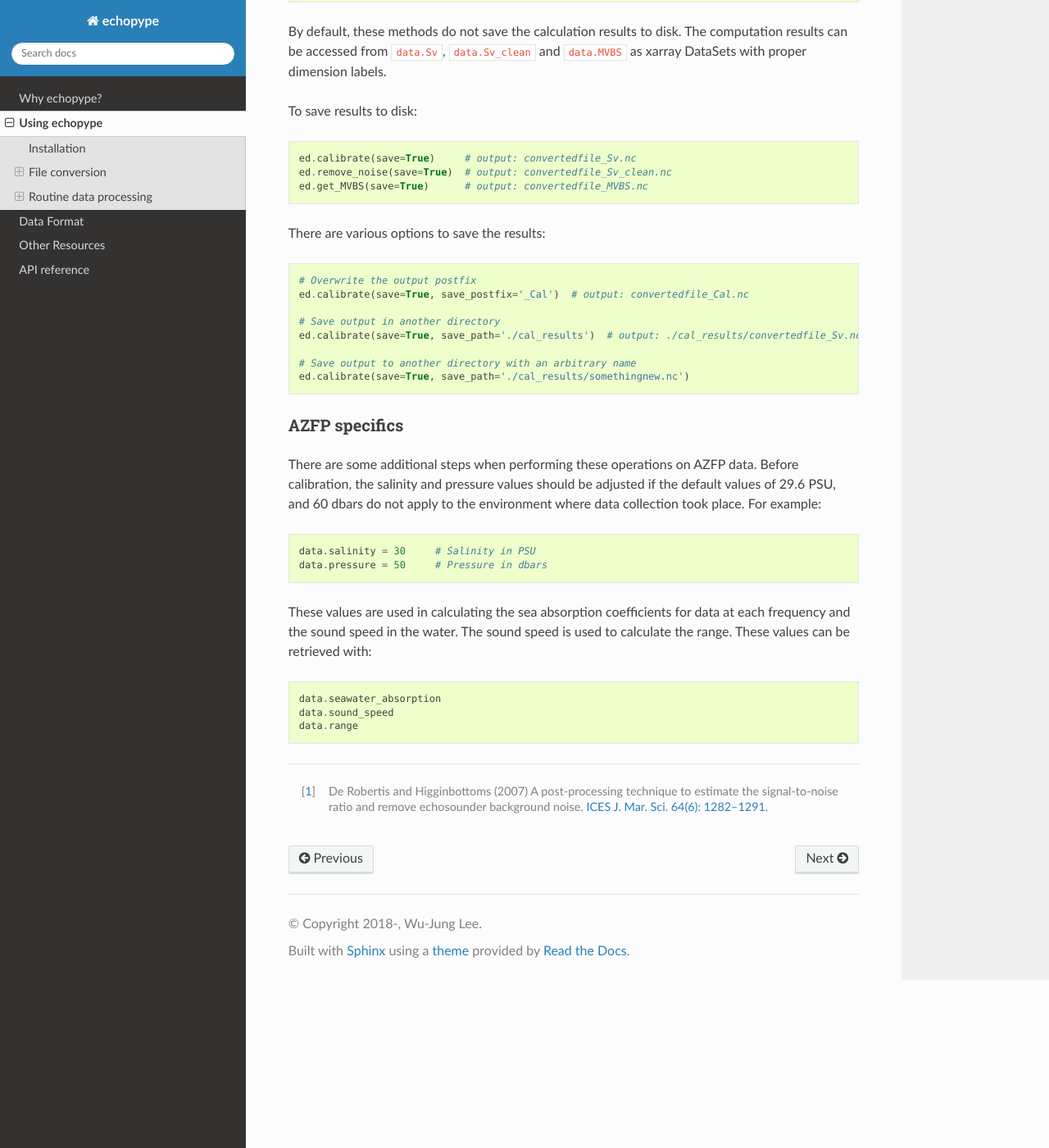
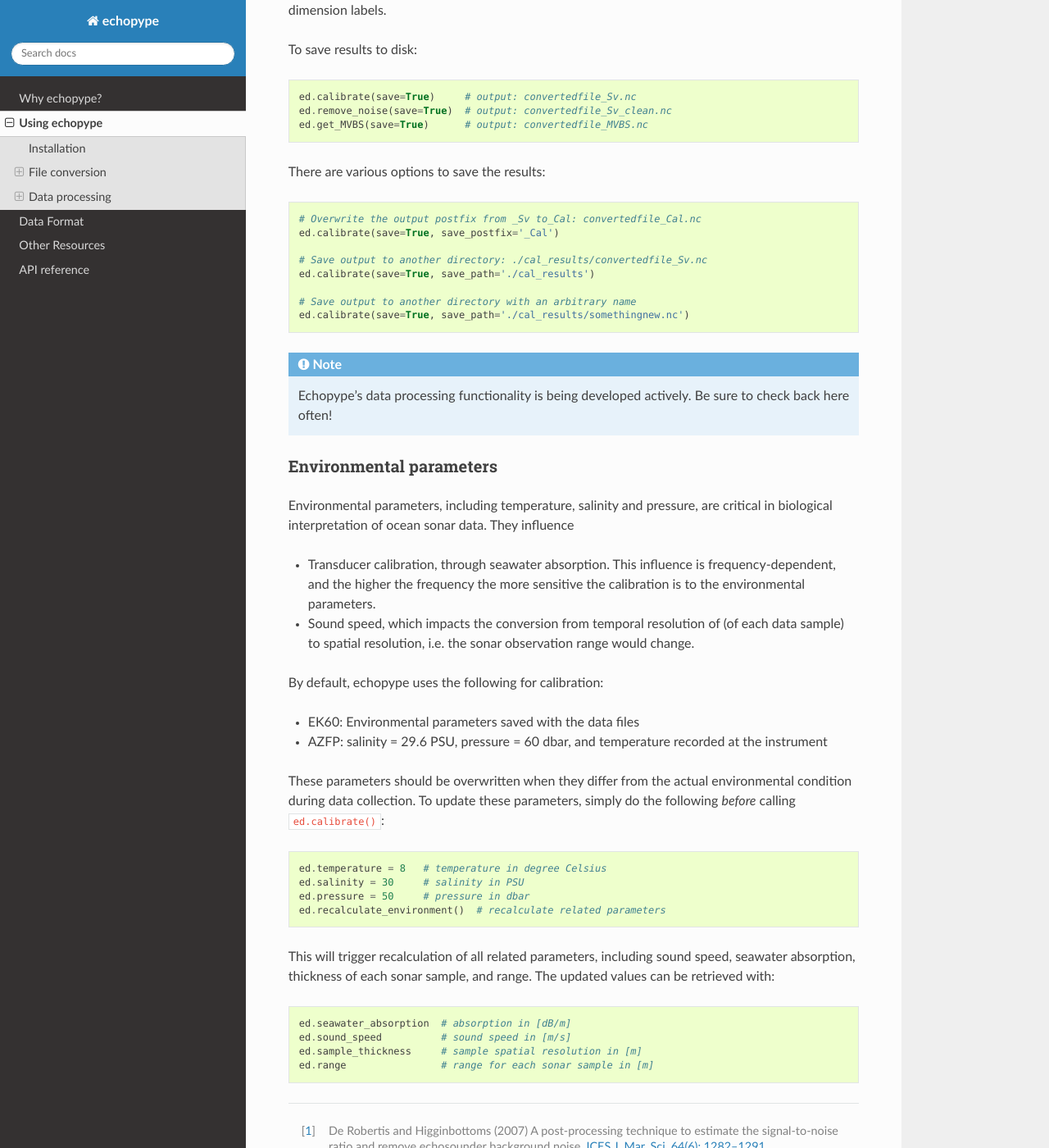
Before and after one commit to leewujung/echopype-lfs-test, a Sphinx documentation site: the page built from docs/source/usage.rst, in a window 1280 px wide and 1400 px high, scrolled down 3968 px. Shown: the whole window at 82% size. Built offline with Sphinx 7.4.7 and the Read the Docs theme 2.0.0, drawn with Linux system fonts in a browser that asks for light colours; some of the changed text lies outside the part shown.

Commit message:
add env param re-calculation to docs, correct docstring error in calc_seawater_absorption()

```diff
--- a/docs/source/usage.rst
+++ b/docs/source/usage.rst
@@ -126,7 +126,7 @@ that may come in handy.
      raw_file_path = ['./raw_data_files/file_01.raw',   # a list of raw data files
                       './raw_data_files/file_02.raw', ...]
      dc = Convert(raw_file_path)                 # create a Convert object
-     dc.raw2nc(save_path='./unpcaked_folder')    # set the output directory
+     dc.raw2nc(save_path='./unpacked_files')    # set the output directory
 
   Each input file will be converted to individual ``.nc`` files and
   stored in the specified directory.
@@ -210,11 +210,12 @@ Echopype accommodates these cases in the following two ways:
       in the `Platform` group all set to empty strings.
 
 
-Routine data processing
------------------------
+Data processing
+---------------
 
-.. note:: Echopype's data processing functionalities are being developed actively.
-   Be sure to check back here often!
+
+Functionality
+~~~~~~~~~~~~~
 
 Echopype currently supports:
 
@@ -240,7 +241,7 @@ The steps of performing these analysis for each echosounder are summarized below
 
 By default, these methods do not save the calculation results to disk.
 The computation results can be accessed from ``data.Sv``, ``data.Sv_clean`` and
-``data.MVBS`` as xarray DataSets with proper dimension labels.
+``data.MVBS`` as xarray Datasets with proper dimension labels.
 
 To save results to disk:
 
@@ -255,38 +256,63 @@ There are various options to save the results:
 
 .. code-block:: python
 
-   # Overwrite the output postfix
-   ed.calibrate(save=True, save_postfix='_Cal')  # output: convertedfile_Cal.nc
+   # Overwrite the output postfix from _Sv to_Cal: convertedfile_Cal.nc
+   ed.calibrate(save=True, save_postfix='_Cal')
 
-   # Save output in another directory
-   ed.calibrate(save=True, save_path='./cal_results')  # output: ./cal_results/convertedfile_Sv.nc
+   # Save output to another directory: ./cal_results/convertedfile_Sv.nc
+   ed.calibrate(save=True, save_path='./cal_results')
 
    # Save output to another directory with an arbitrary name
    ed.calibrate(save=True, save_path='./cal_results/somethingnew.nc')
 
 
-AZFP specifics
-~~~~~~~~~~~~~~
-There are some additional steps when performing these operations on AZFP data.
-Before calibration, the salinity and pressure values should be adjusted
-if the default values of 29.6 PSU, and 60 dbars do not apply to the environment
-where data collection took place. For example:
+.. note:: Echopype's data processing functionality is being developed actively.
+   Be sure to check back here often!
+
+
+Environmental parameters
+~~~~~~~~~~~~~~~~~~~~~~~~
+
+Environmental parameters, including temperature, salinity and pressure, are
+critical in biological interpretation of ocean sonar data. They influence
+
+- Transducer calibration, through seawater absorption. This influence is
+  frequency-dependent, and the higher the frequency the more sensitive the
+  calibration is to the environmental parameters.
+
+- Sound speed, which impacts the conversion from temporal resolution of
+  (of each data sample) to spatial resolution, i.e. the sonar observation
+  range would change.
+
+By default, echopype uses the following for calibration:
+
+- EK60: Environmental parameters saved with the data files
+
+- AZFP: salinity = 29.6 PSU, pressure = 60 dbar,
+  and temperature recorded at the instrument
+
+These parameters should be overwritten when they differ from the actual
+environmental condition during data collection.
+To update these parameters, simply do the following *before*
+calling ``ed.calibrate()``:
 
 .. code-block:: python
 
-   data.salinity = 30     # Salinity in PSU
-   data.pressure = 50     # Pressure in dbars
+   ed.temperature = 8   # temperature in degree Celsius
+   ed.salinity = 30     # salinity in PSU
+   ed.pressure = 50     # pressure in dbar
+   ed.recalculate_environment()  # recalculate related parameters
 
-These values are used in calculating the sea absorption coefficients
-for data at each frequency and the sound speed in the water.
-The sound speed is used to calculate the range.
-These values can be retrieved with:
+This will trigger recalculation of all related parameters,
+including sound speed, seawater absorption, thickness of each sonar
+sample, and range. The updated values can be retrieved with:
 
 .. code-block:: python
 
-    data.seawater_absorption
-    data.sound_speed
-    data.range
+   ed.seawater_absorption  # absorption in [dB/m]
+   ed.sound_speed          # sound speed in [m/s]
+   ed.sample_thickness     # sample spatial resolution in [m]
+   ed.range                # range for each sonar sample in [m]
 
 
 ---------------
```
Also changed, not shown: other parts of docs/source/usage.rst (+1 -1 lines), 1 other file.
